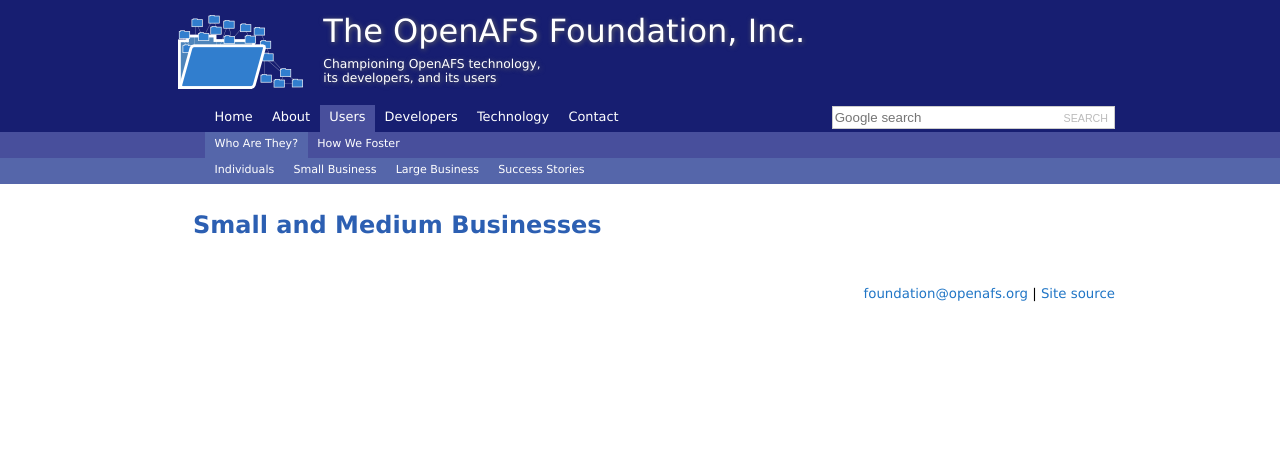
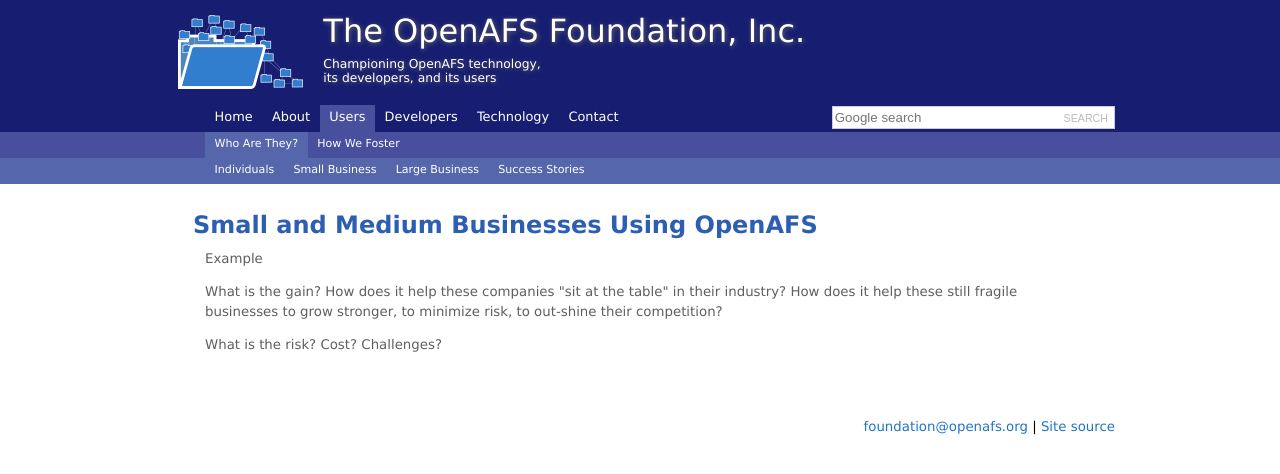
Before and after one commit to openafsfoundation/openafsfoundation.org, a Jekyll site: the page built from users/smbs/index.md, in a window 1280 px wide. Shown: the top 474 px of the page. Built offline with Jekyll 4.4.1, drawn with Linux system fonts in a browser that asks for light colours.

Commit message:
Update index.md

```diff
--- a/users/smbs/index.md
+++ b/users/smbs/index.md
@@ -3,4 +3,10 @@
 nav: [users,who]
 ---
 
-## Small and Medium Businesses ##
+## Small and Medium Businesses Using OpenAFS ##
+
+Example
+
+What is the gain?  How does it help these companies "sit at the table" in their industry?  How does it help these still fragile businesses to grow stronger, to minimize risk, to out-shine their competition?
+
+What is the risk? Cost? Challenges?
```
